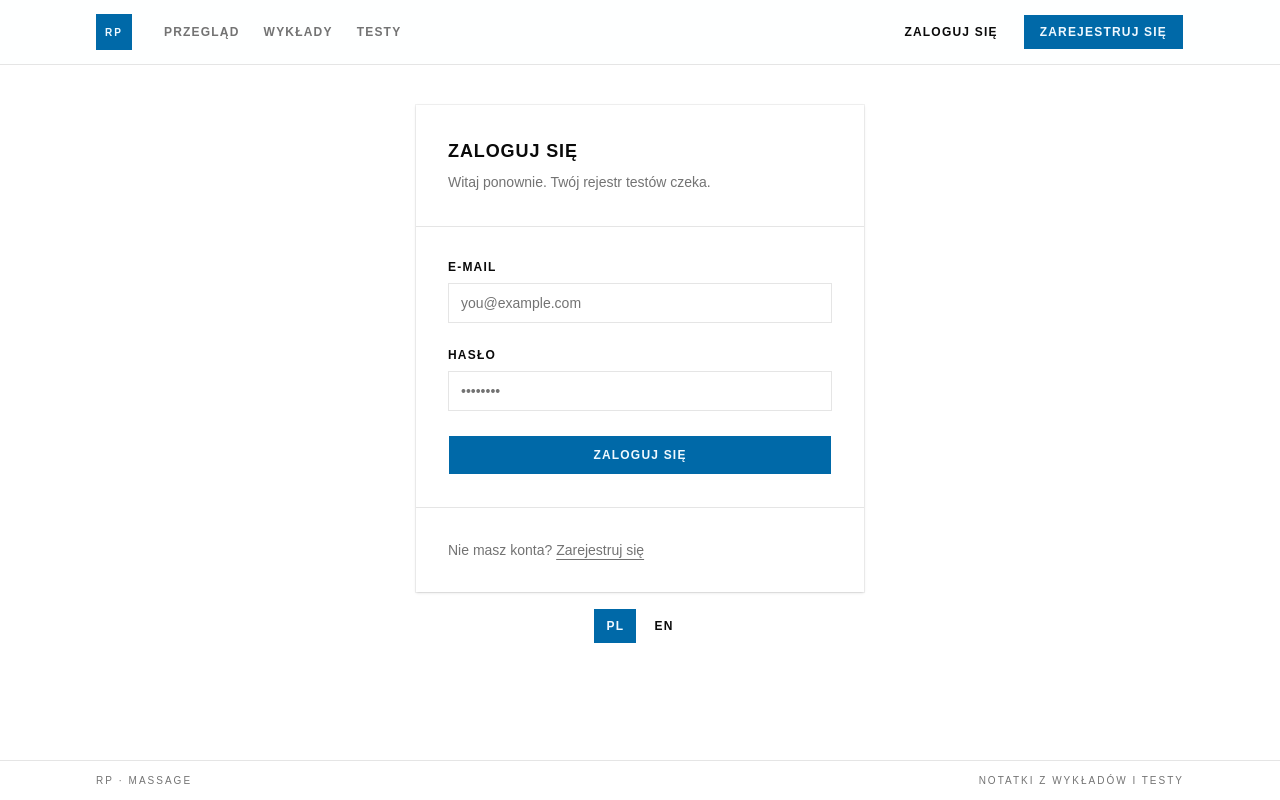
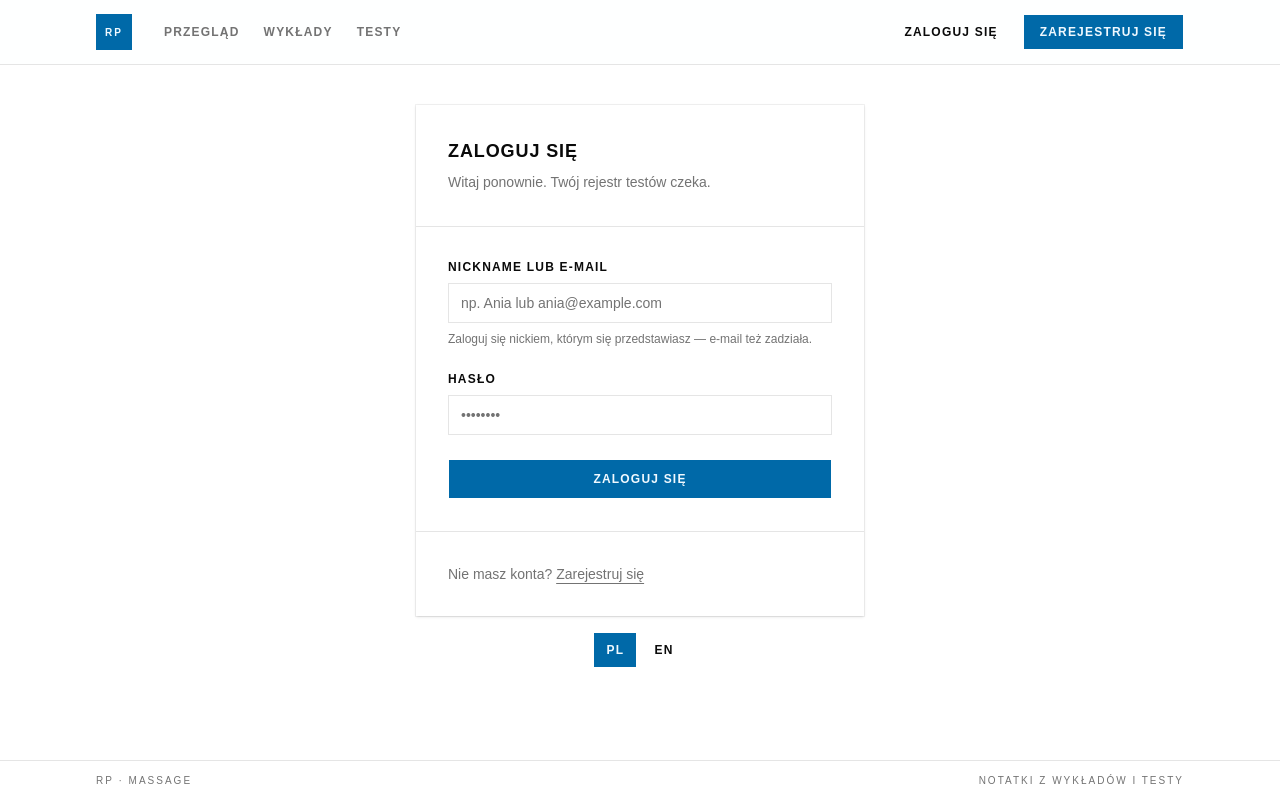
Before and after one commit to RichardPickman/massage, a React (Vite) app: page /auth/login in a window 1280 px wide. Built offline with nearby package versions, Linux system fonts and the light colour scheme; no server answers.

Commit message:
Sign in with the nickname, not the invented address
The address exists only because the invite code is minted for one; a student
never chose it. The sign in field now takes either, and the server tells them
apart by the @.

```diff
--- a/src/forms/Auth.tsx
+++ b/src/forms/Auth.tsx
@@ -15,14 +15,17 @@ import {
 import { Input } from '@/components/ui/input';
 import { Label } from '@/components/ui/label';
 
-export type AuthFormData = {
-    email: string;
-    password: string;
-    code?: string;
-    // The name the app shows; the address is what the code was issued for and
-    // what signing in uses.
-    user?: string;
-};
+export type AuthFormData =
+    // Signing in asks for one identifier: a nickname, or an address for the
+    // accounts that predate nicknames.
+    | { login: string; password: string }
+    | {
+          email: string;
+          password: string;
+          code: string;
+          // The name the app shows; the address is what the code was issued for.
+          user: string;
+      };
 
 export type AuthMode = 'signIn' | 'signUp';
 
@@ -50,8 +53,12 @@ export const Auth = ({ submitting, errorData, onSubmit, mode }: AuthProps) => {
 
         // Signing in carries no code: the account already exists, and asking for
         // one would suggest the invite is still needed after registration.
+        // The identifier is sent as `login`: it may be a nickname or an address,
+        // and the server decides which it is by the presence of an @.
         onSubmit(
-            isSignIn ? { email, password } : { user, email, password, code }
+            isSignIn
+                ? { login: email, password }
+                : { user, email, password, code }
         );
     };
 
@@ -123,16 +130,37 @@ export const Auth = ({ submitting, errorData, onSubmit, mode }: AuthProps) => {
                         </div>
                     )}
                     <div className="flex flex-col gap-2">
-                        <Label htmlFor="auth-email">{t('auth.email')}</Label>
+                        <Label htmlFor="auth-email">
+                            {isSignIn
+                                ? t('auth.loginIdentifier')
+                                : t('auth.email')}
+                        </Label>
                         <Input
                             id="auth-email"
-                            type="email"
+                            // A nickname is not an address, so the field must not
+                            // enforce the address shape while signing in.
+                            type={isSignIn ? 'text' : 'email'}
                             required
-                            autoComplete="email"
-                            placeholder="you@example.com"
+                            autoComplete={isSignIn ? 'username' : 'email'}
+                            placeholder={
+                                isSignIn
+                                    ? t('auth.loginIdentifierPlaceholder')
+                                    : 'you@example.com'
+                            }
                             value={email}
                             onChange={(event) => setEmail(event.target.value)}
+                            aria-describedby={
+                                isSignIn ? 'auth-login-hint' : undefined
+                            }
                         />
+                        {isSignIn ? (
+                            <p
+                                id="auth-login-hint"
+                                className="text-xs text-muted-foreground"
+                            >
+                                {t('auth.loginIdentifierHint')}
+                            </p>
+                        ) : null}
                     </div>
                     <div className="flex flex-col gap-2">
                         <Label htmlFor="auth-password">
--- a/src/i18n/locales/en.json
+++ b/src/i18n/locales/en.json
@@ -45,7 +45,10 @@
         "alreadyRegistered": "Already registered?",
         "nickname": "Nickname",
         "nicknamePlaceholder": "How your teacher sees you",
-        "nicknameHint": "3–24 characters. Letters, digits, spaces, dots, dashes or underscores. Shown next to your results."
+        "nicknameHint": "3–24 characters. Letters, digits, spaces, dots, dashes or underscores. Shown next to your results.",
+        "loginIdentifier": "Nickname or email",
+        "loginIdentifierPlaceholder": "e.g. Ania or ania@example.com",
+        "loginIdentifierHint": "Sign in with the nickname you show to others — an email works too."
     },
     "footer": {
         "brand": "RP · Massage",
--- a/src/i18n/locales/pl.json
+++ b/src/i18n/locales/pl.json
@@ -45,7 +45,10 @@
         "alreadyRegistered": "Masz już konto?",
         "nickname": "Nickname",
         "nicknamePlaceholder": "Jak zobaczy Cię prowadzący",
-        "nicknameHint": "3–24 znaki. Litery, cyfry, spacje, kropki, myślniki lub podkreślenia. Widoczny przy wynikach."
+        "nicknameHint": "3–24 znaki. Litery, cyfry, spacje, kropki, myślniki lub podkreślenia. Widoczny przy wynikach.",
+        "loginIdentifier": "Nickname lub e-mail",
+        "loginIdentifierPlaceholder": "np. Ania lub ania@example.com",
+        "loginIdentifierHint": "Zaloguj się nickiem, którym się przedstawiasz — e-mail też zadziała."
     },
     "footer": {
         "brand": "RP · Massage",
```
Also changed, not shown: 1 other file (tests, documents, lock files or other folders).
